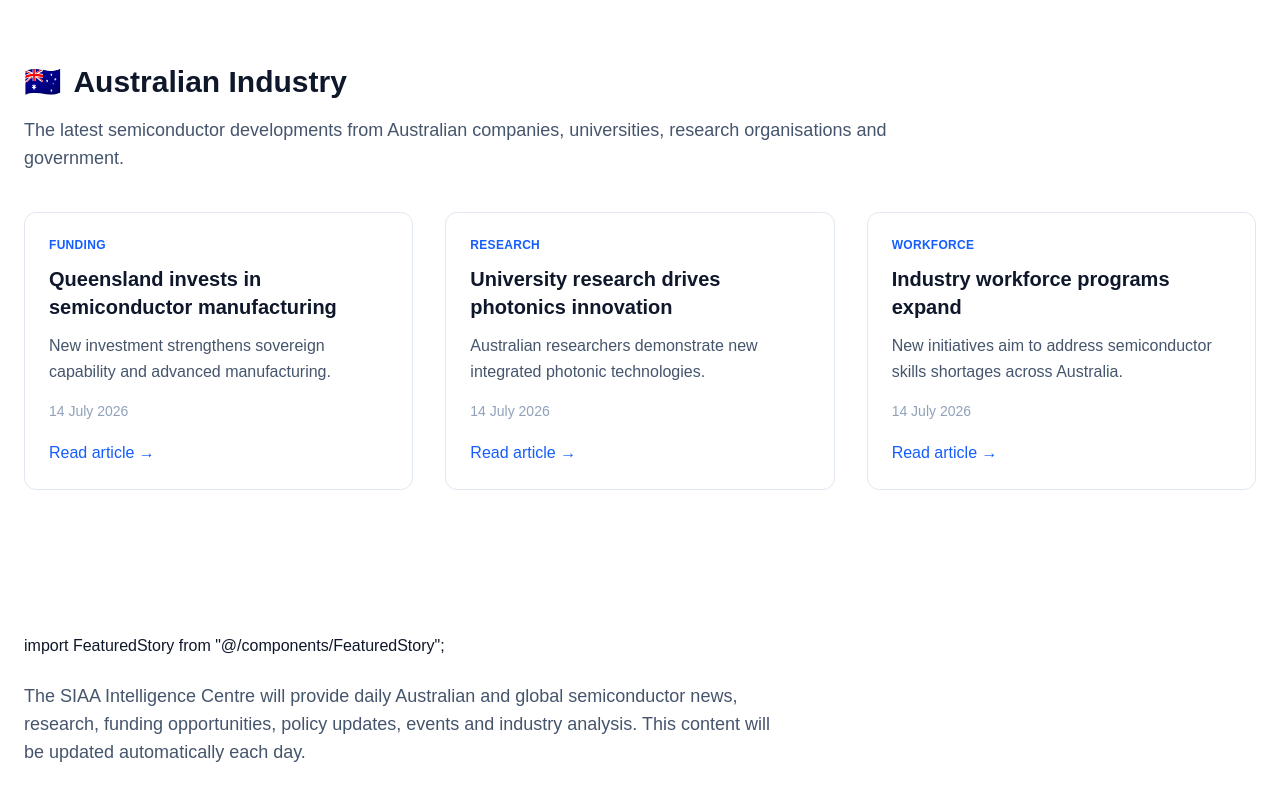
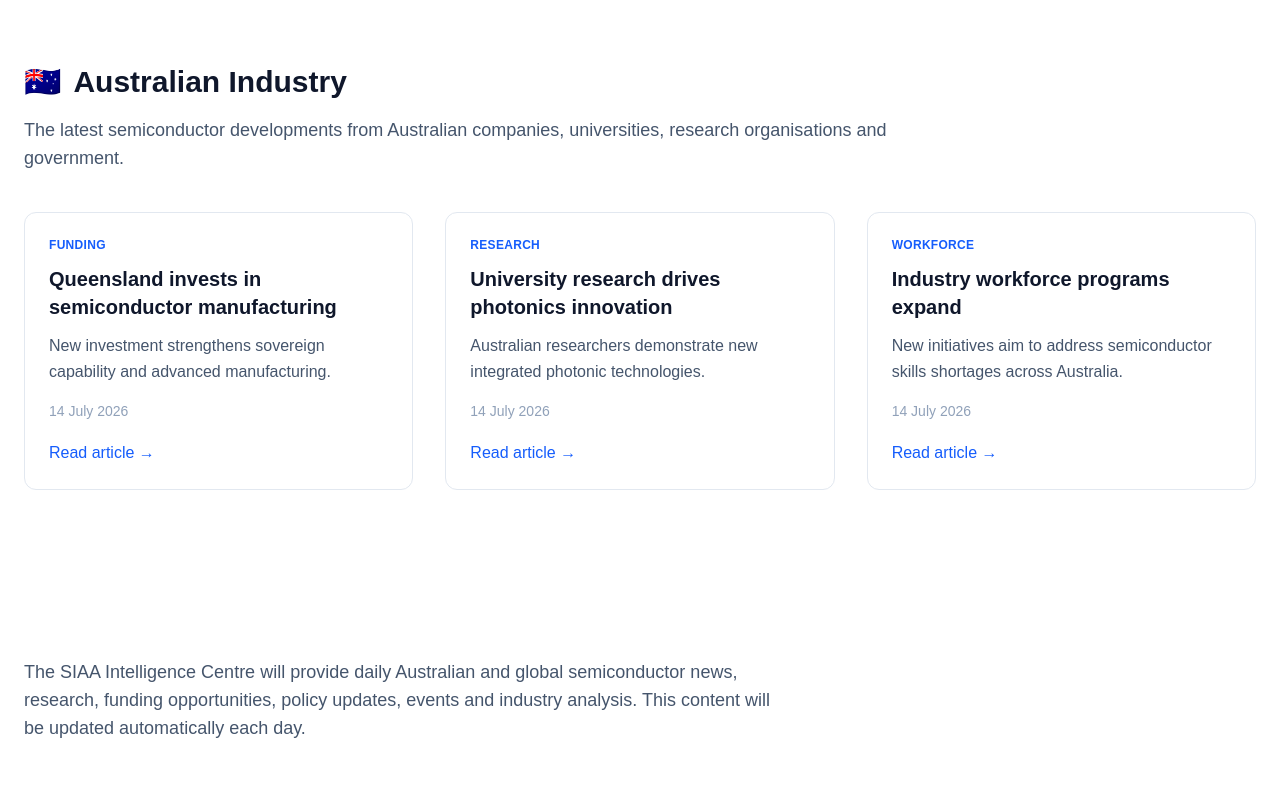
Before and after one commit to Ants-siaa/SIAA-site, a Next.js app: page /intelligence in a window 1280 px wide. Shown: the part 1419-2219 px from the top of the page. Built offline with nearby package versions, Linux system fonts and the light colour scheme.

Commit message:
Update page.tsx

```diff
--- a/app/intelligence/page.tsx
+++ b/app/intelligence/page.tsx
@@ -68,9 +68,7 @@ export default function IntelligencePage() {
       <section className="py-20">
         <div className="max-w-7xl mx-auto px-6">
 
-          import FeaturedStory from "@/components/FeaturedStory";
-
-          <p className="mt-6 text-lg text-slate-600 max-w-3xl">
+           <p className="mt-6 text-lg text-slate-600 max-w-3xl">
             The SIAA Intelligence Centre will provide daily Australian and global
             semiconductor news, research, funding opportunities, policy updates,
             events and industry analysis. This content will be updated
```
